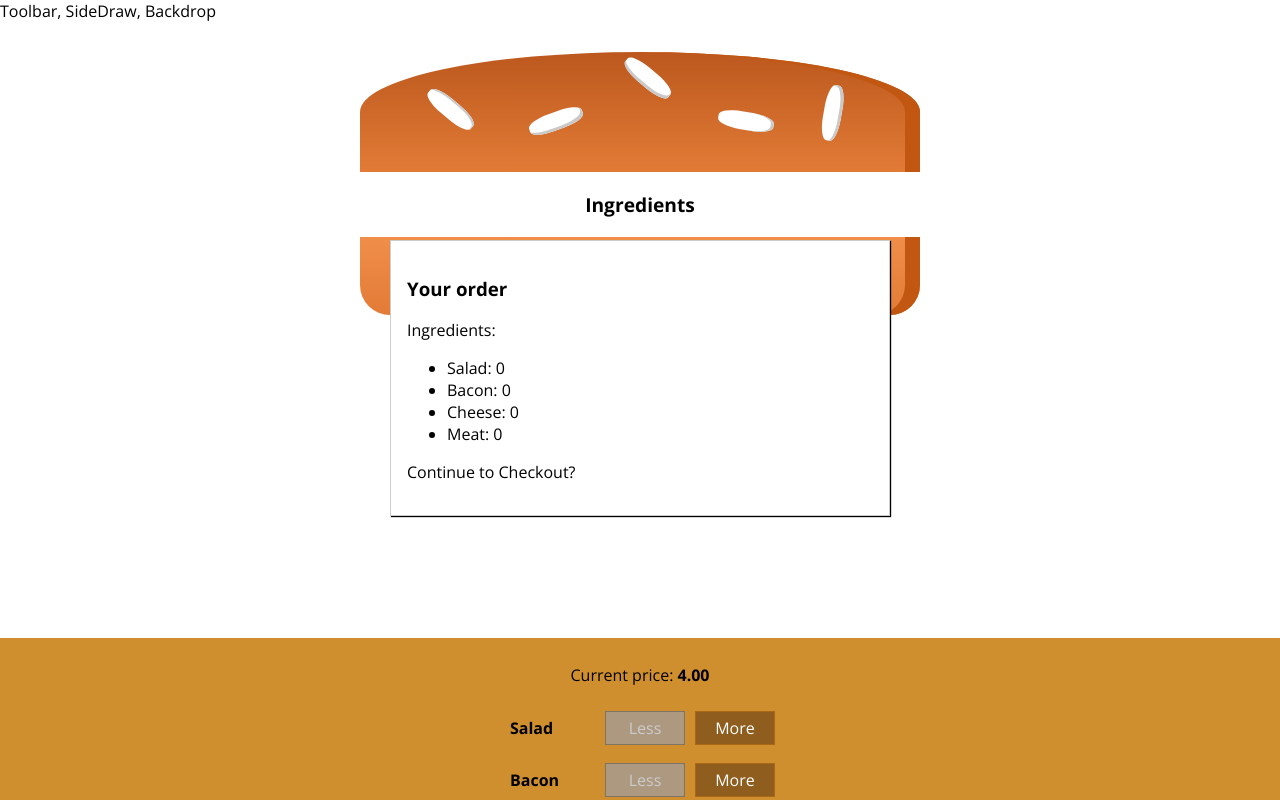
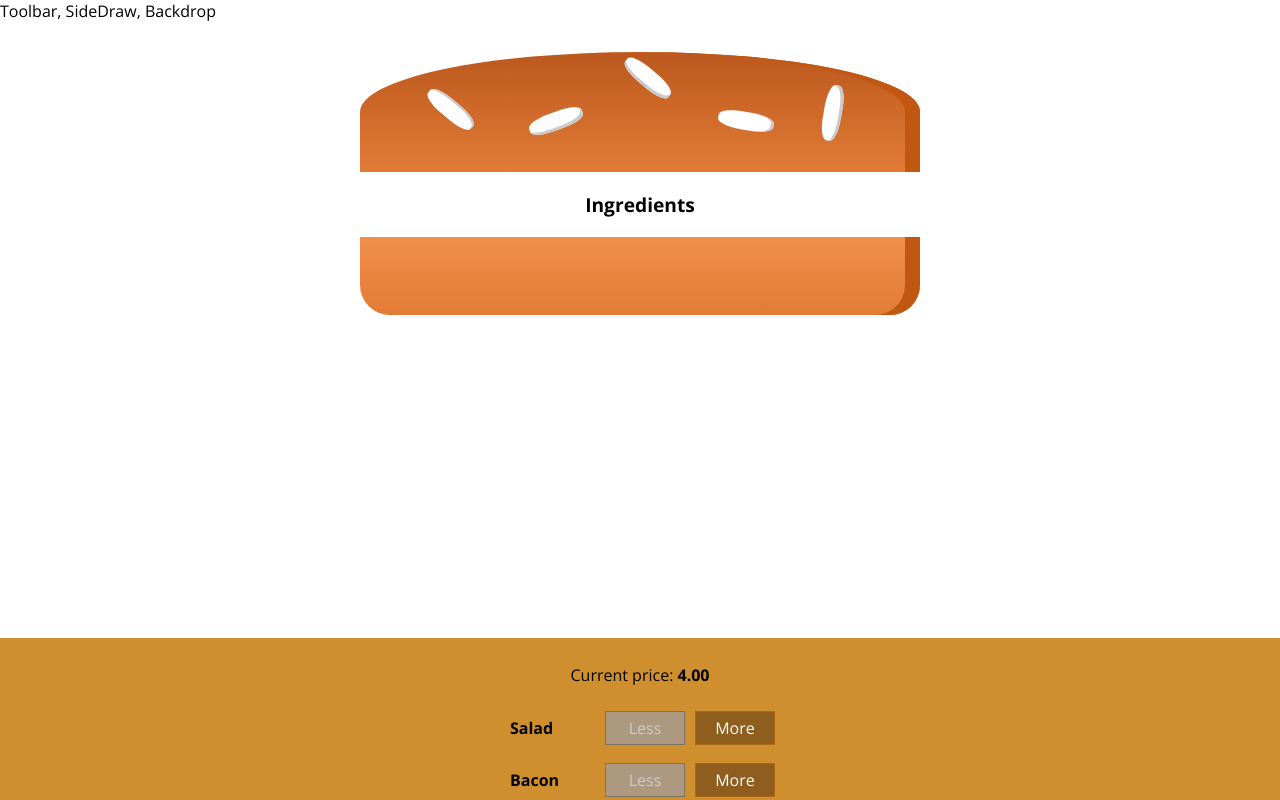
Before and after one commit to Shwartz/react-training, a React app: page / in a window 1280 px wide. Shown: the top 800 px of the page. Built offline with nearby package versions, Linux system fonts and the light colour scheme.

Commit message:
Section 8, Adding animation for Modal

```diff
--- a/src/components/Burger/BuildControls/BuildControls.js
+++ b/src/components/Burger/BuildControls/BuildControls.js
@@ -23,7 +23,8 @@ const buildControls = (props) => (
     ))}
     <button
       className={styles.OrderButton}
-      disabled={props.purchasable}>Order now</button>
+      disabled={props.purchasable}
+      onClick={props.ordered}>Order now</button>
   </div>
 );
 export default buildControls;
--- a/src/components/UI/Modal/Modal.js
+++ b/src/components/UI/Modal/Modal.js
@@ -2,7 +2,11 @@ import React from 'react';
 import styles from './Modal.css';
 
 const Modal = (props) => (
-  <div className={styles.Modal}>
+  <div className={styles.Modal}
+    style={{
+      transform: props.show ? 'translateY(0)': 'translateY(-100vh)',
+      opacity: props.show ? 1: 0,
+    }}>
     {props.children}
   </div>
 );
--- a/src/containers/BurgerBuilder/BurgerBuilder.js
+++ b/src/containers/BurgerBuilder/BurgerBuilder.js
@@ -70,9 +70,9 @@ class BurgerBuilder extends Component {
     this.updatePurchaseState(updateIngredients);
   };
 
-  purchaseHandler() {
+  purchaseHandler = () => {
     this.setState({purchasing: true})
-  }
+  };
 
   render() {
     const disabledInfo = {
@@ -86,7 +86,7 @@ class BurgerBuilder extends Component {
 
     return (
       <Aux>
-        <Modal>
+        <Modal show={this.state.purchasing}>
           <OrderSummary ingredients={this.state.ingredients}/>
         </Modal>
         <Burger ingredients={this.state.ingredients}/>
@@ -95,6 +95,7 @@ class BurgerBuilder extends Component {
           ingredientRemoved={this.removeIngredientHandler}
           disabled = {disabledInfo}
           purchasable={!this.state.purchasable}
+          ordered={this.purchaseHandler}
           price={this.state.totalPrice}/>
       </Aux>
     );
```
